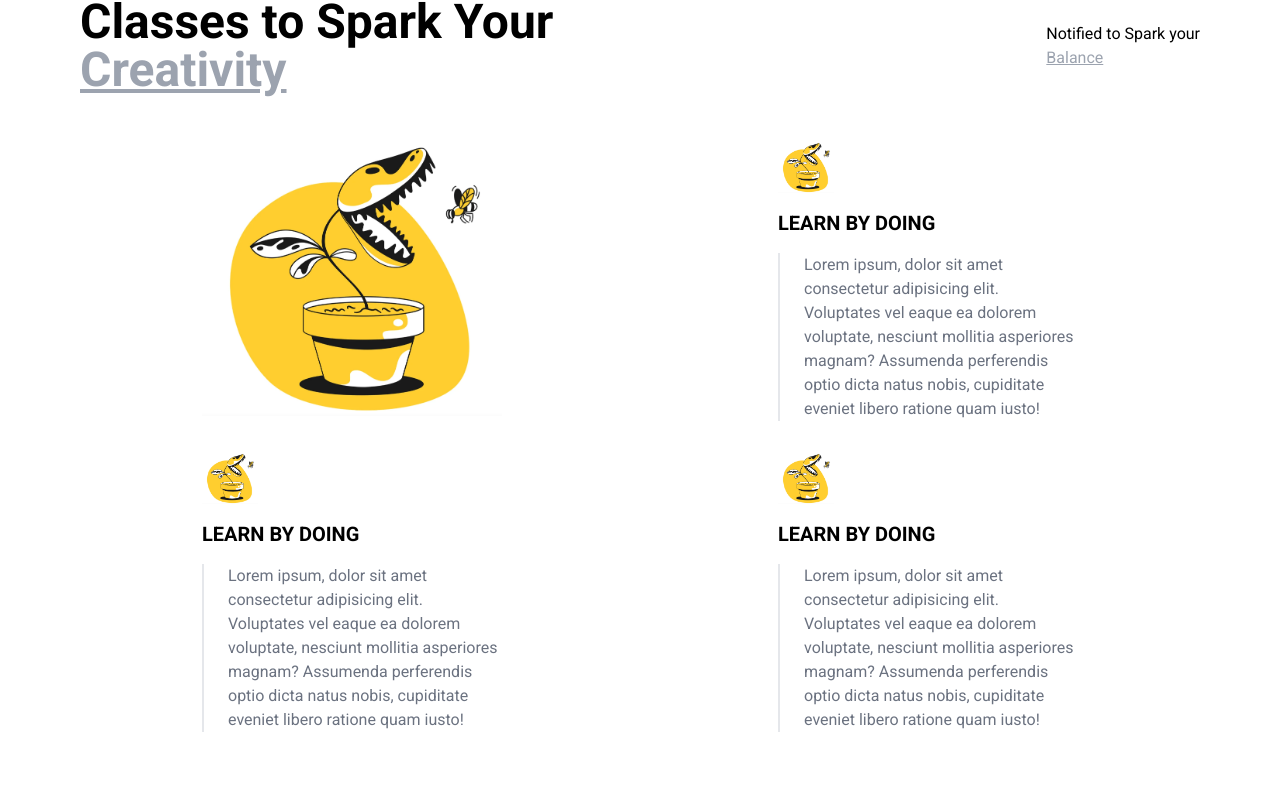
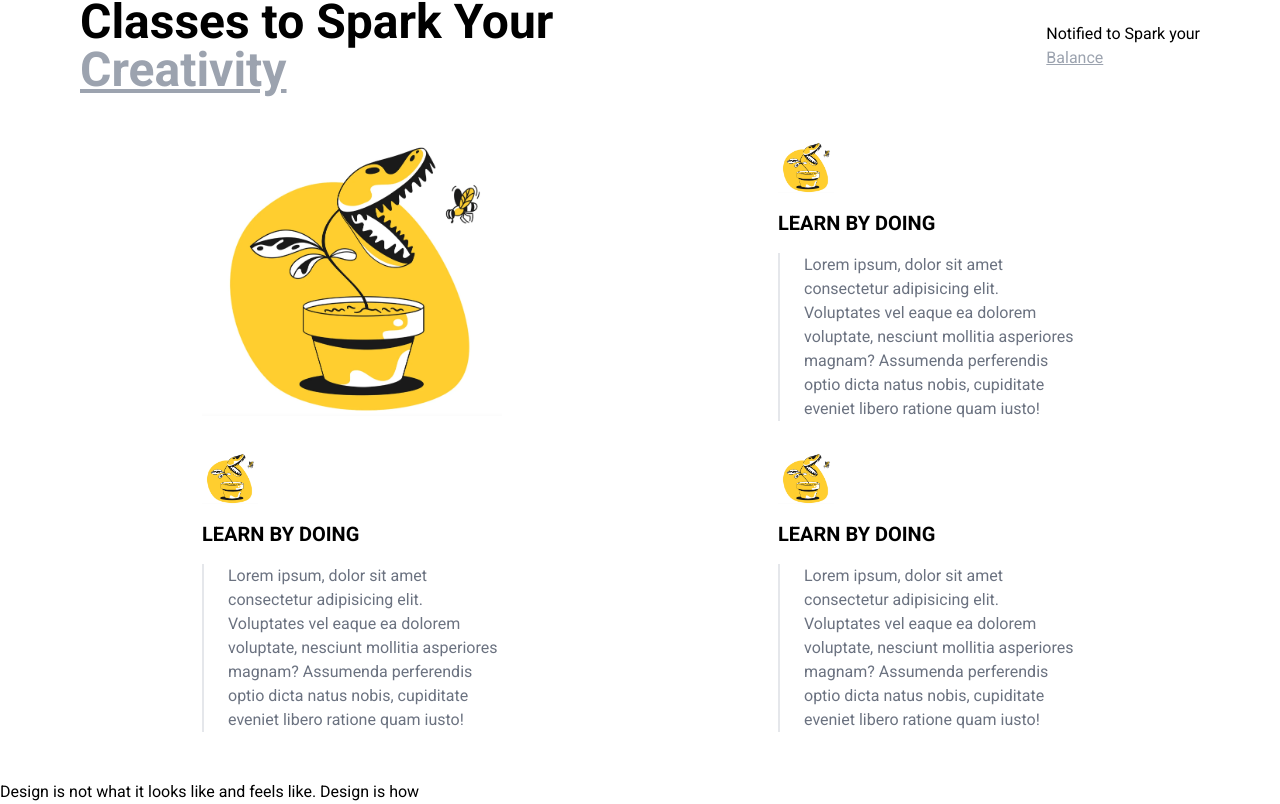
Before and after one commit to wacho91/marketing-ck, a React (Vite) app: page / in a window 1280 px wide. Shown: the part 815-1619 px from the top of the page. Before the commit the page ends 1595 px from the top, so only its background shows below. Built offline with nearby package versions, Linux system fonts and the light colour scheme.

Commit message:
Banner Component

```diff
--- a/src/App.jsx
+++ b/src/App.jsx
@@ -1,3 +1,4 @@
+import Banner from "./components/Banner/Banner"
 import Hero from "./components/Hero/Hero"
 import Navbar from "./components/Navbar/Navbar"
 import Services from "./components/Services/Services"
@@ -11,6 +12,7 @@ function App() {
         <Navbar />
         <Hero />
         <Services />
+        <Banner />
     </main>
   )
 }
--- /dev/null
+++ b/src/components/Banner/Banner.jsx
@@ -0,0 +1,22 @@
+
+import BannerImg from "../../assets/3.png"
+
+const Banner = () => {
+  return (
+    <div>
+      <div>
+        {/*Text Content Section*/}
+        <div>
+            <div>
+                <h1>
+                    Design is not what it looks like and feels like. Design is how{" "}
+                </h1>
+            </div>
+        </div>
+        {/*Banner Image Section*/}
+      </div>
+    </div>
+  )
+}
+
+export default Banner
```
